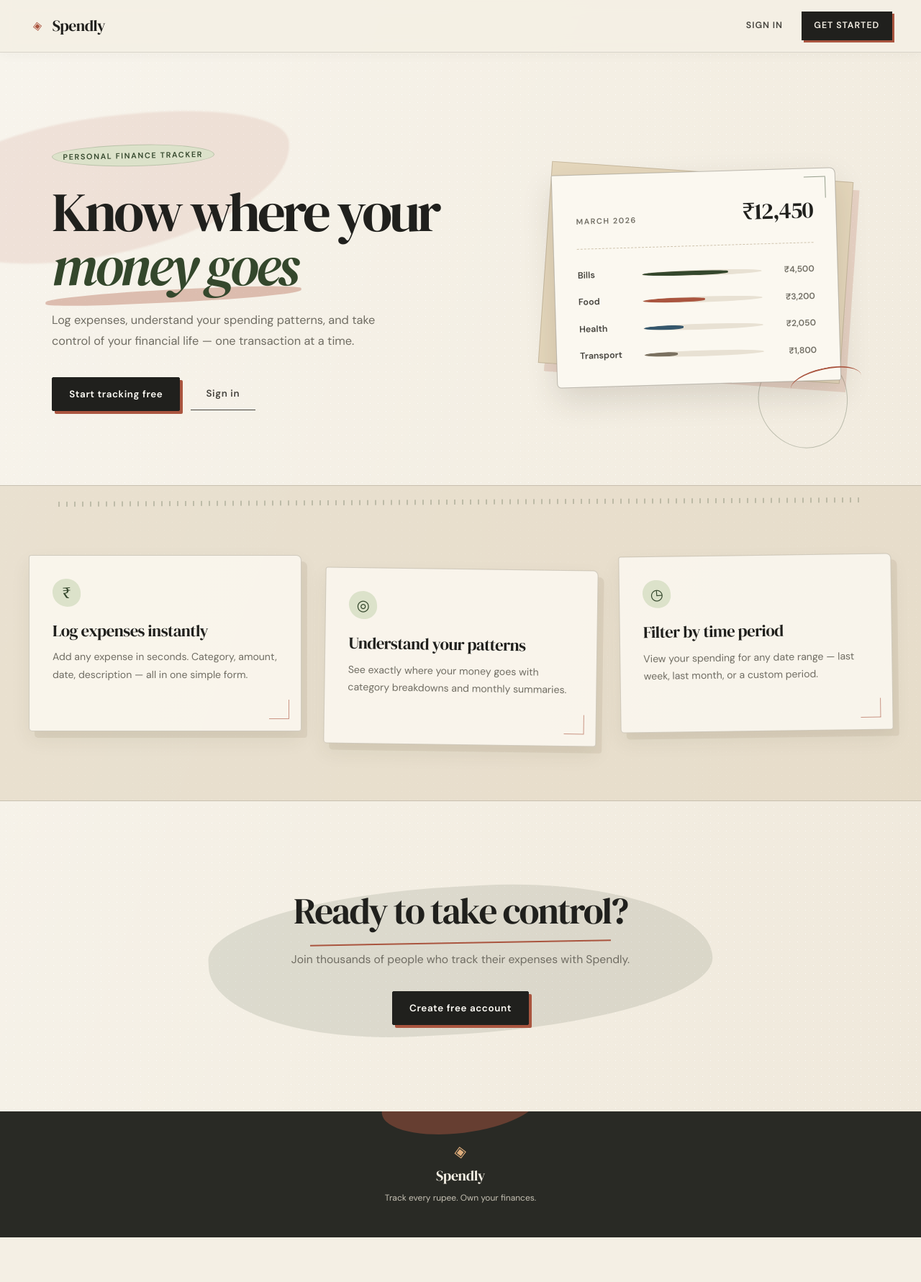
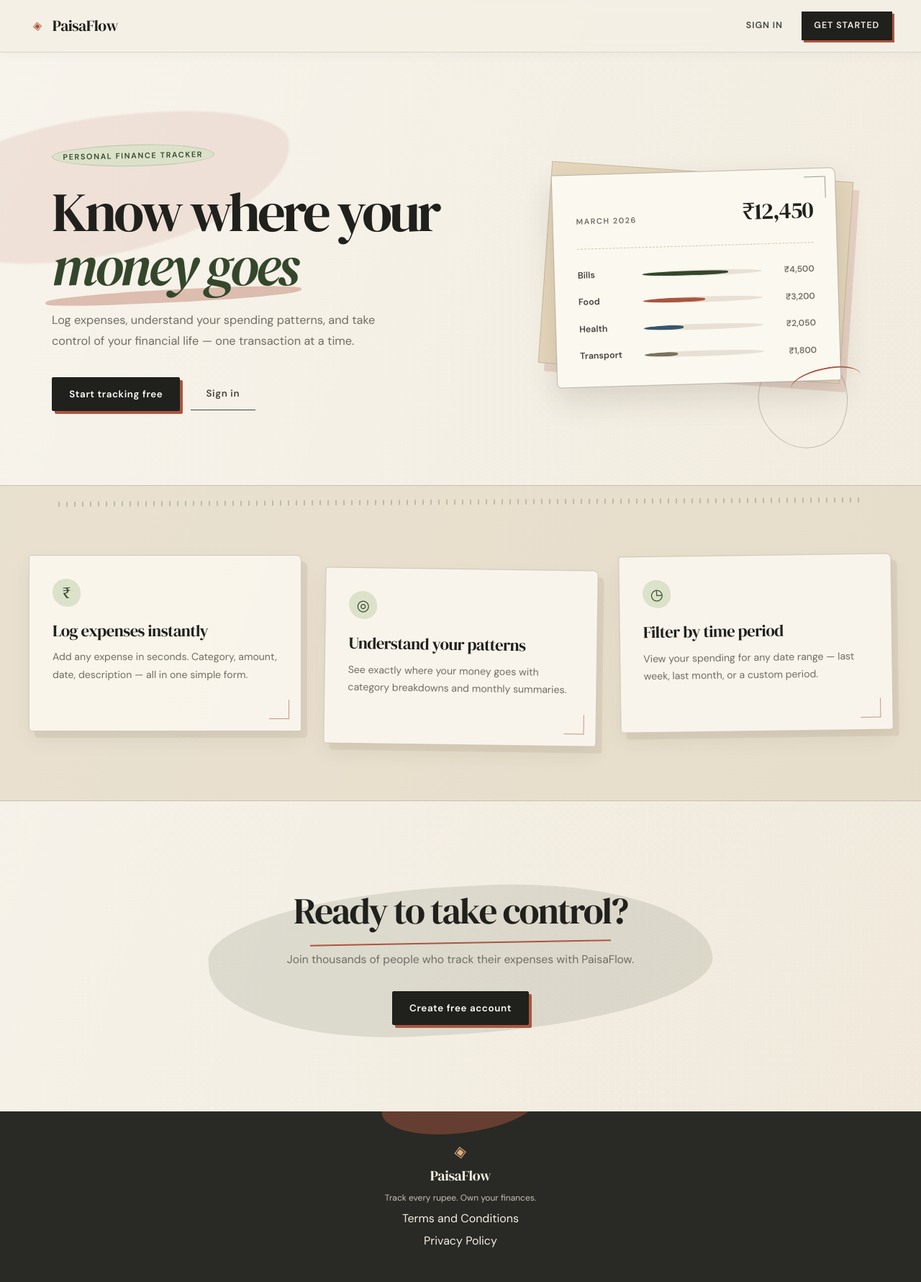
Before and after one commit to sotesten/Karchify, a Flask app: page / in a window 1280 px wide. Shown: the whole page at 72% size. Before the commit the page ends 1719 px from the top, so only its background shows below. Run offline with Flask 3, Linux system fonts and the light colour scheme.

Commit message:
landing: add terms and privacy links to footer

```diff
--- a/templates/base.html
+++ b/templates/base.html
@@ -3,7 +3,7 @@
 <head>
     <meta charset="UTF-8">
     <meta name="viewport" content="width=device-width, initial-scale=1.0">
-    <title>{% block title %}Spendly{% endblock %}</title>
+    <title>{% block title %}PaisaFlow{% endblock %}</title>
     <link rel="preconnect" href="https://fonts.googleapis.com">
     <link rel="preconnect" href="https://fonts.gstatic.com" crossorigin>
     <link href="https://fonts.googleapis.com/css2?family=DM+Serif+Display:ital@0;1&family=DM+Sans:wght@300;400;500;600&display=swap" rel="stylesheet">
@@ -16,7 +16,7 @@
         <div class="nav-inner">
             <a href="{{ url_for('landing') }}" class="nav-brand">
                 <span class="brand-icon">◈</span>
-                <span class="brand-name">Spendly</span>
+                <span class="brand-name">PaisaFlow</span>
             </a>
             <div class="nav-links">
                 <a href="{{ url_for('login') }}">Sign in</a>
@@ -32,8 +32,10 @@
     <footer class="footer">
         <div class="footer-inner">
             <span class="brand-icon">◈</span>
-            <span class="footer-name">Spendly</span>
+            <span class="footer-name">PaisaFlow</span>
             <p class="footer-copy">Track every rupee. Own your finances.</p>
+            <a href="#">Terms and Conditions</a>
+            <a href="#">Privacy Policy</a>
         </div>
     </footer>
 
--- a/templates/landing.html
+++ b/templates/landing.html
@@ -1,6 +1,6 @@
 {% extends "base.html" %}
 
-{% block title %}Spendly — Track Every Rupee{% endblock %}
+{% block title %}PaisaFlow — Track Every Rupee{% endblock %}
 
 {% block content %}
 
@@ -84,7 +84,7 @@
 <section class="cta-section">
     <div class="cta-inner">
         <h2 class="cta-title">Ready to take control?</h2>
-        <p class="cta-body">Join thousands of people who track their expenses with Spendly.</p>
+        <p class="cta-body">Join thousands of people who track their expenses with PaisaFlow.</p>
         <a href="{{ url_for('register') }}" class="btn-primary">Create free account</a>
     </div>
 </section>
--- a/templates/login.html
+++ b/templates/login.html
@@ -1,6 +1,6 @@
 {% extends "base.html" %}
 
-{% block title %}Sign in — Spendly{% endblock %}
+{% block title %}Sign in — PaisaFlow{% endblock %}
 
 {% block content %}
 
@@ -9,7 +9,7 @@
 
         <div class="auth-header">
             <h1 class="auth-title">Welcome back</h1>
-            <p class="auth-subtitle">Sign in to your Spendly account</p>
+            <p class="auth-subtitle">Sign in to your PaisaFlow account</p>
         </div>
 
         <div class="auth-card">
--- a/templates/register.html
+++ b/templates/register.html
@@ -1,6 +1,6 @@
 {% extends "base.html" %}
 
-{% block title %}Create account — Spendly{% endblock %}
+{% block title %}Create account — PaisaFlow{% endblock %}
 
 {% block content %}
 
```
